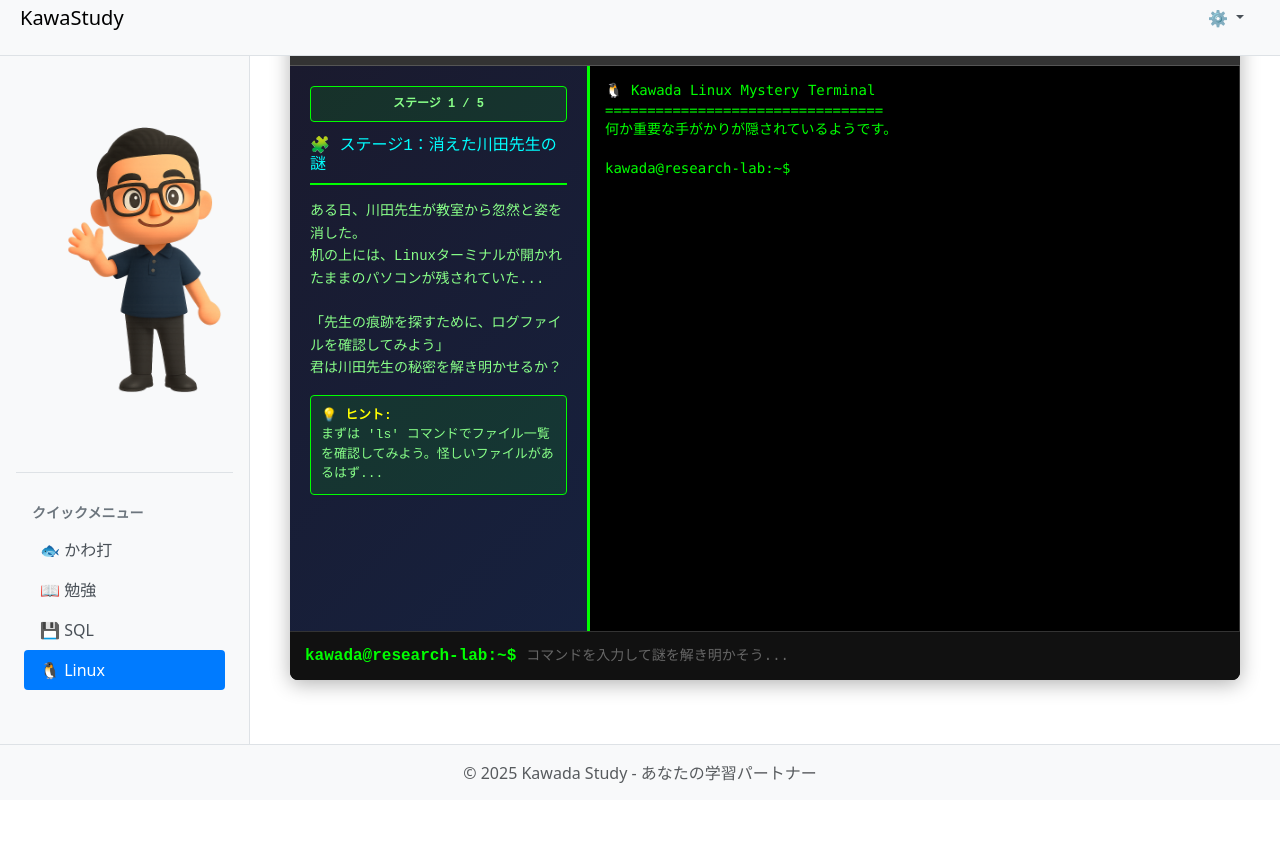
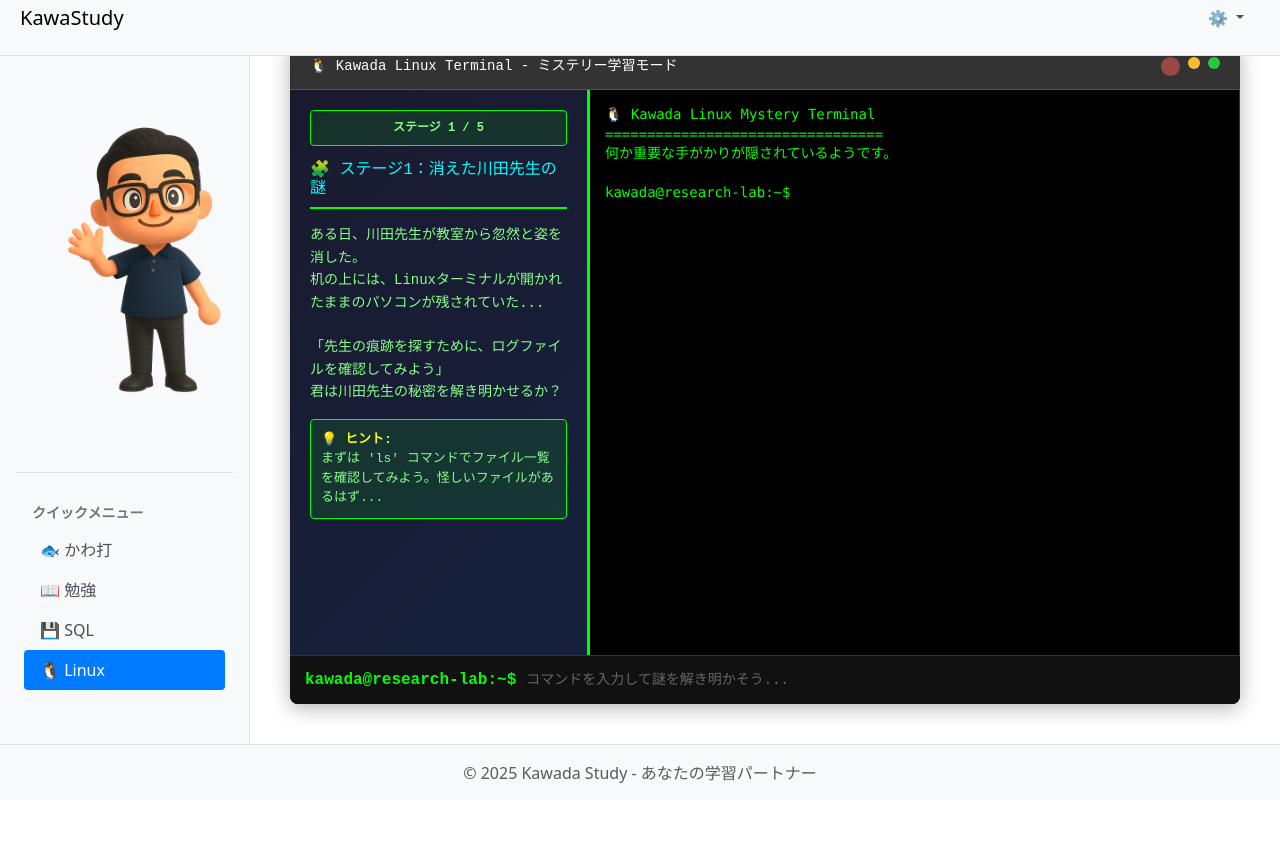
Before and after one commit to itsme03up/kawastudy, a Django app: page /linux/ in a window 1280 px wide. Run offline with Django 4.2, Linux system fonts and the light colour scheme.

Commit message:
fix: Increase padding-top for container to improve navbar spacing

```diff
--- a/apps/linuxfun/templates/linuxfun/linux_command_line.html
+++ b/apps/linuxfun/templates/linuxfun/linux_command_line.html
@@ -175,7 +175,7 @@
 
 .container-fluid {
     padding: 20px;
-    padding-top: 76px; /* ナビバー分のスペースを確保 */
+    padding-top: 100px; /* ナビバー分のスペースを確保 (増量) */
     height: 100vh;
     box-sizing: border-box;
 }
```
